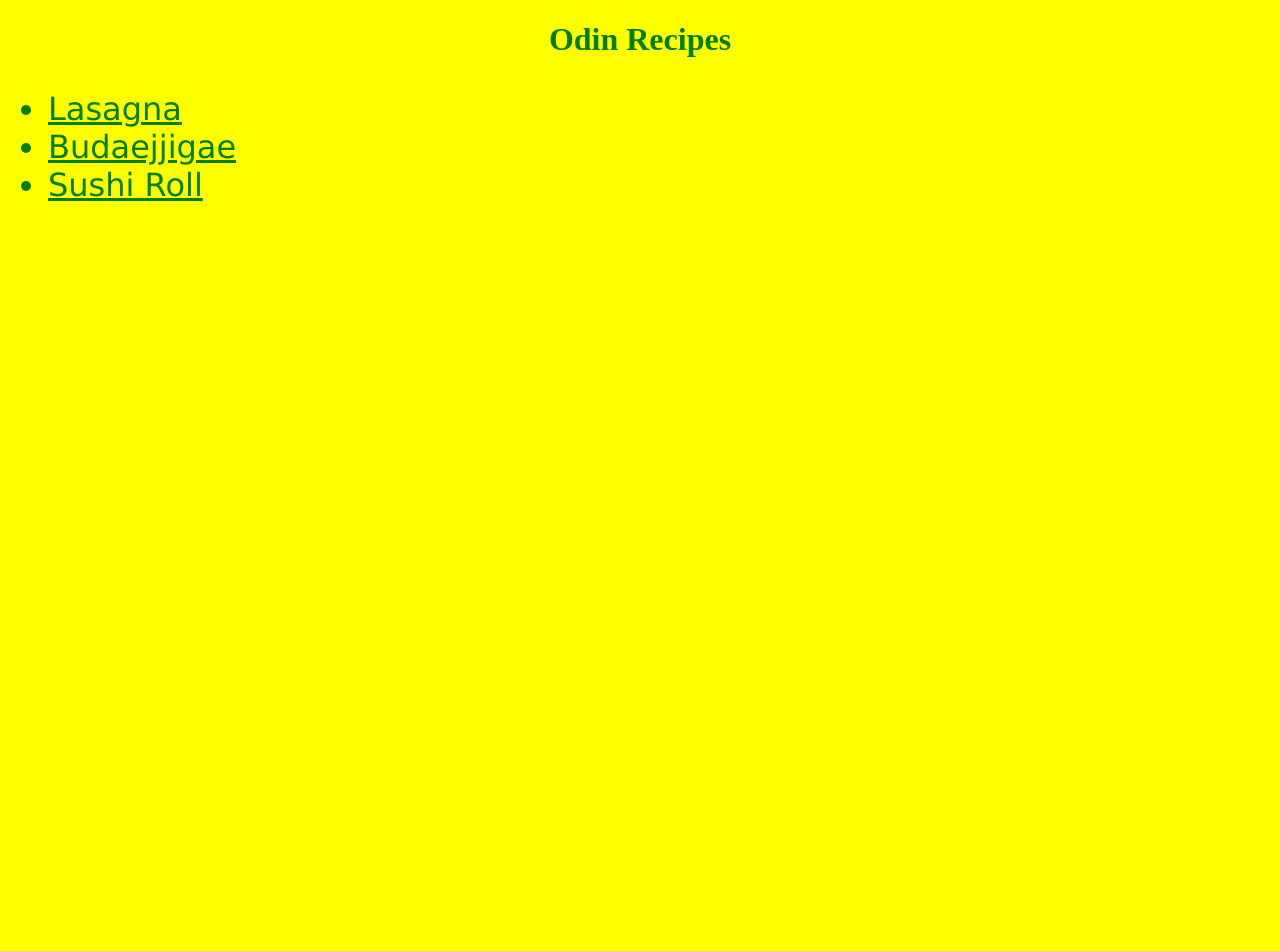
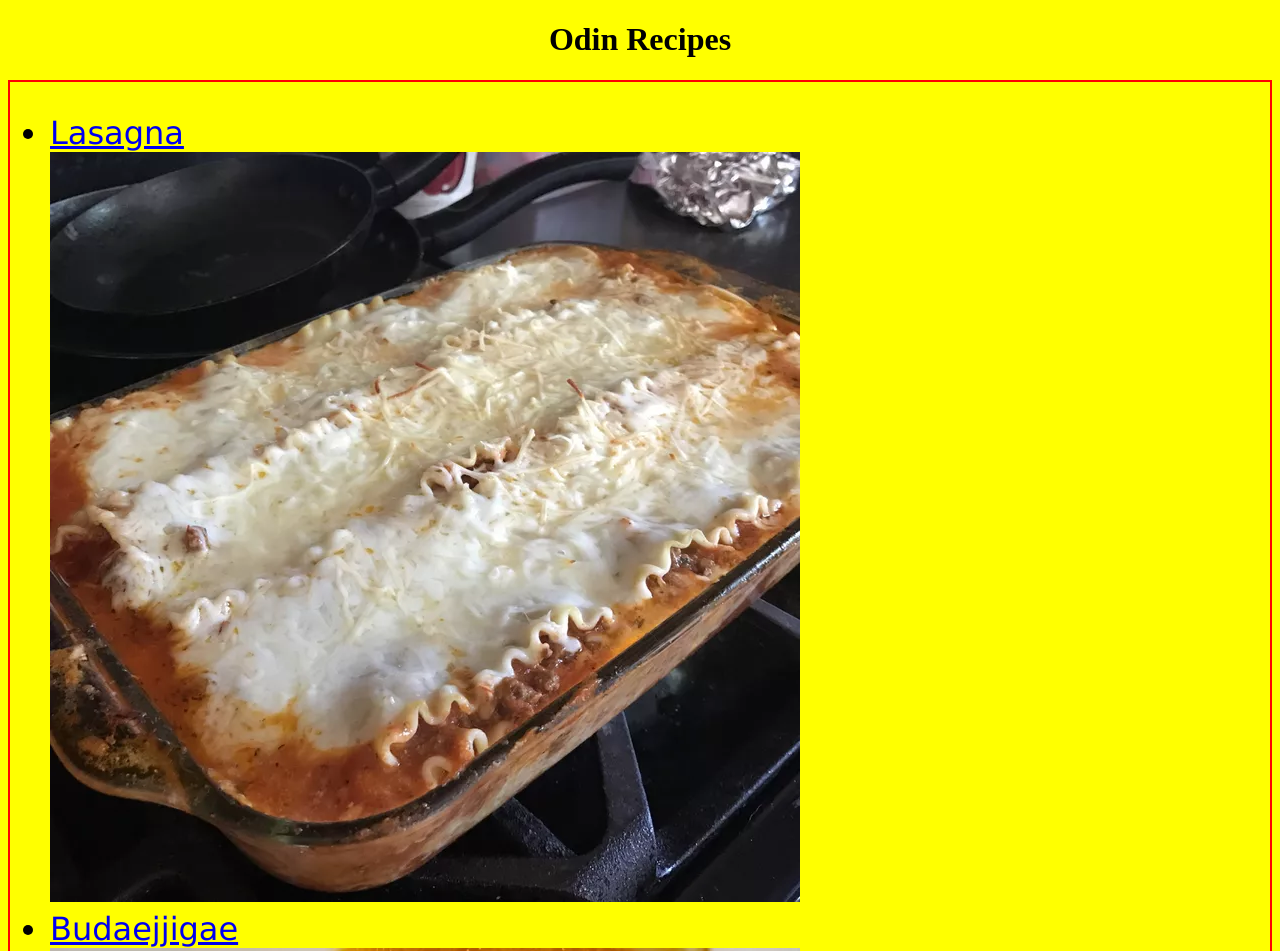
Before and after one commit to sude58/odin-recipes, a plain HTML site: page index.html in a window 1280 px wide. Shown: the top 951 px of the page. Before the commit the page ends 800 px from the top, so only its background shows below. Drawn offline with Linux system fonts and the light colour scheme.

Commit message:
Add imgs with own folder and add div in list

```diff
--- a/index.html
+++ b/index.html
@@ -10,9 +10,18 @@
     <h1 class="heading">Odin Recipes</h1>
     <div class = "list">
         <ul class="index">
-            <li><a href="recipes/lasagna.html">Lasagna</a></li>
-            <li><a href="recipes/budaejjigae.html">Budaejjigae</a></li>
-            <li><a href="recipes/roll.html">Sushi Roll</a></li>
+            <div class="list-group">
+                <li class="element"><a href="recipes/lasagna.html">Lasagna</a></li>
+                <img src="img/lasagna.webp" alt="Completed lasagna">
+            </div>
+            <div class="list-group">
+                <li class="element"><a href="recipes/budaejjigae.html">Budaejjigae</a></li>
+                <img src="img/budaejjigae.webp" alt="Completed budaejjigae">
+            </div>
+            <div class="list-group">
+                <li class="element"><a href="recipes/roll.html">Sushi Roll</a></li>
+                <img src="img/sushi.webp" alt="Completed sushi roll">
+            </div>
         </ul>
     </div>
 </body>
--- a/style.css
+++ b/style.css
@@ -1,7 +1,7 @@
 
 * {
     background-color: yellow;
-    color: green;
+    box-sizing: border-box;
 }
 
 .heading {
@@ -19,6 +19,19 @@
     font-family: 'Lucida Sans', 'Lucida Sans Regular', 'Lucida Grande', 'Lucida Sans Unicode', 'Geneva, Verdana, sans-serif';
 }
 
+.list {
+    border: 2px solid red;
+}
+
+.list-group {
+    align-content: center;
+}
+
 .index {
     font-size: xx-large;
+
 }
+
+.element {
+    padding: 0px;
+}
```
Also changed, not shown: img/budaejjigae.webp (added), img/lasagna.webp (added), img/sushi.webp (added), 1 other file.
